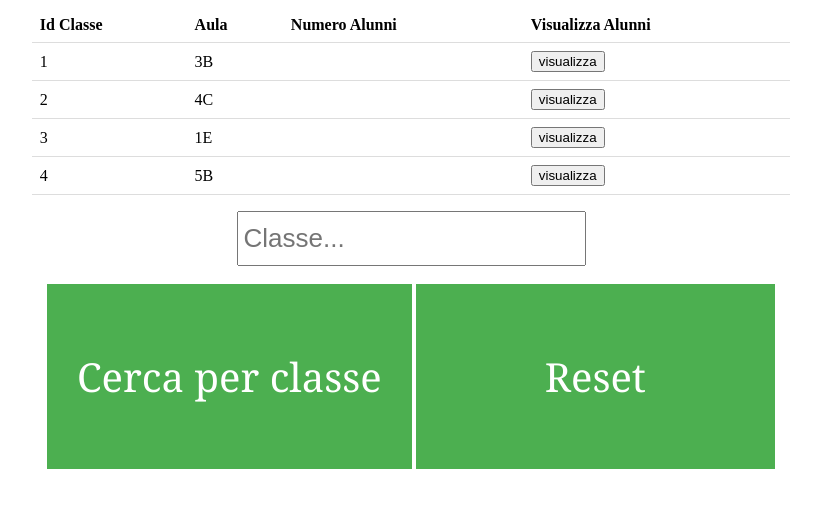
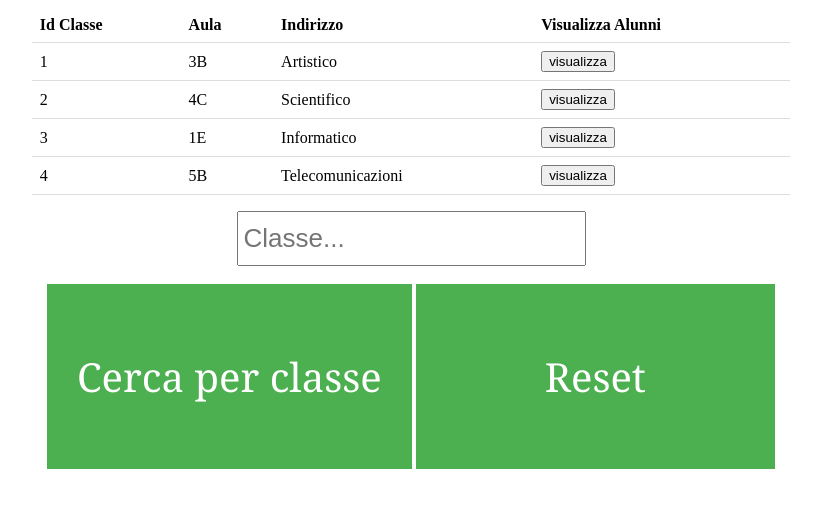
Before and after one commit to Andrea-Ientile-JCMaxwell-5BI/Progetti-Esame-Maturit-2017-Siti-con-Database, a PHP site: page /Classi.php in a window 1280 px wide. Shown: the top 508 px of the page, without its empty margins (229-1050 px from the left). Run offline with PHP 8.4, Linux system fonts and the light colour scheme; data comes from the database, SQL or seed files in the repository; data that the repository does not hold is empty.

Commit message:
Update Classi.php

```diff
--- a/Classi.php
+++ b/Classi.php
@@ -63,7 +63,7 @@ function filterTable1($query1)
                 <tr>
                     <th>Id Classe</th>
                     <th>Aula</th>
-                    <th>Numero Alunni</th>
+                    <th>Indirizzo</th>
 	            <th>Visualizza Alunni</th>
 
                 </tr>
@@ -72,7 +72,7 @@ function filterTable1($query1)
                 <tr>
                     <td><?php echo $row['id_classe'];?></td>
                     <td><?php echo $row['aula'];?></td>
-                    <td><?php echo $row['n_alunni'];?></td>
+                    <td><?php echo $row['indirizzo'];?></td>
 	            <td> <input type = "submit" name="visualizza" id = "btn3" value ="visualizza"/> </td>
 
                 </tr>
```
